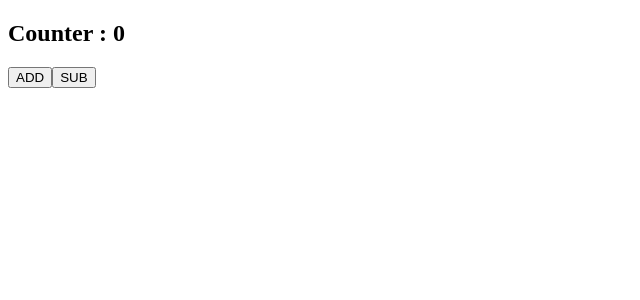
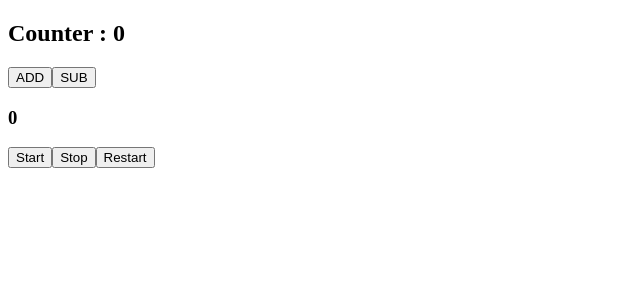
Before and after one commit to callmeehimanshu/machineCodingRound, a React (Vite) app in the folder vite-project/: page / in a window 1280 px wide. Shown: the top 300 px of the page, without its empty margins (0-640 px from the left). Built offline with nearby package versions, Linux system fonts and the light colour scheme.

Commit message:
stopwatch code

```diff
--- a/vite-project/src/App.jsx
+++ b/vite-project/src/App.jsx
@@ -1,6 +1,6 @@
 import { useState } from 'react'
 import CounterTest from './Counter/CounterTest'
-// import StopWatchTest from './StopWatch/StopWatchTest'
+import StopWatchTest from './StopWatch/StopWatchTest'
 import './App.css'
 
 
@@ -10,7 +10,7 @@ function App() {
   return (
     <>
     <CounterTest/>
-     {/* <StopWatchTest/> */}
+     <StopWatchTest/>
 
     </>
   )
--- /dev/null
+++ b/vite-project/src/StopWatch/StopWatchTest.jsx
@@ -0,0 +1,35 @@
+import React from 'react'
+import { useRef } from 'react';
+import { useState } from 'react'
+
+const StopWatchTest = () => {
+    const [count,setCount]=useState(0);
+    const refId=useRef(0);
+    const [toggle,settoggle]=useState(false);
+
+    const start=()=>{
+        refId.current=setInterval(()=>{
+            setCount((count)=>count+1)
+        },1000)
+        settoggle(!toggle)
+    }
+    const reset=()=>{
+      clearInterval(refId.current);
+       setCount(0)
+       settoggle(false)
+    }
+    const stop=()=>{
+      clearInterval(refId.current);
+      settoggle(false)
+   }
+  return (
+    <div>
+      <h3>{count}</h3>
+      <button disabled={toggle} onClick={()=>start()}>Start</button>
+      <button onClick={()=>stop()}>Stop</button>
+      <button onClick={()=>reset()}>Restart</button>
+    </div>
+  )
+}
+
+export default StopWatchTest
```
